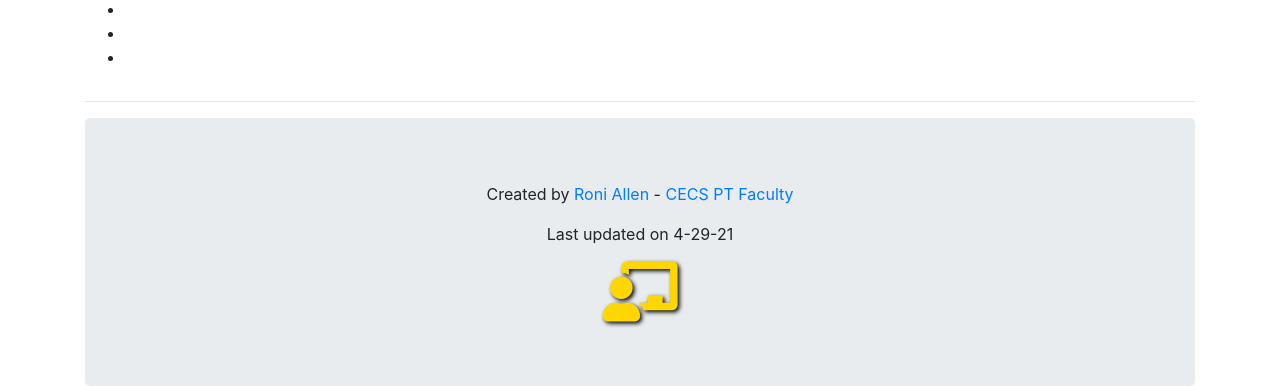
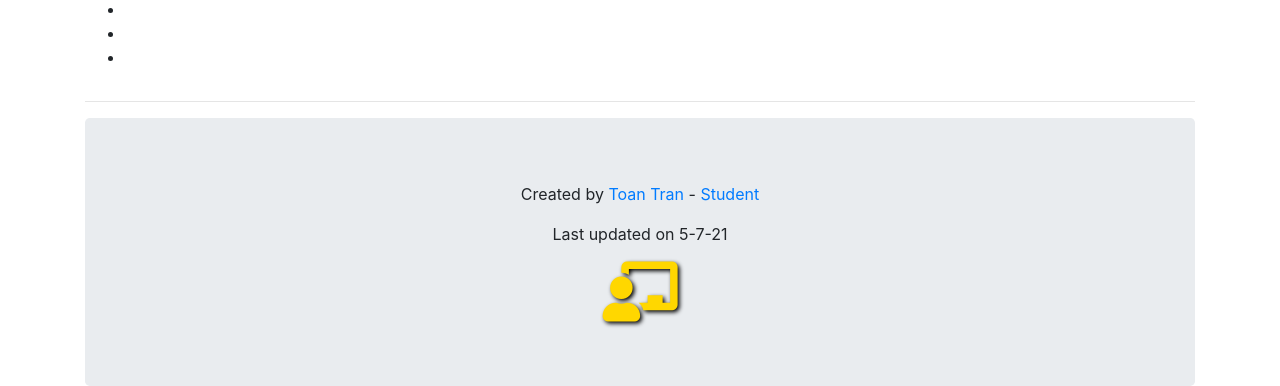
Before and after one commit to toantran603/cecs-bootstrap, a plain HTML site: page index.html in a window 1280 px wide. Shown: the part 529-915 px from the top of the page. Drawn offline with nearby package versions, Linux system fonts and the light colour scheme.

Commit message:
Update index.html

```diff
--- a/index.html
+++ b/index.html
@@ -60,7 +60,7 @@
    <hr class="featurette-divider">
 
 <div class="jumbotron text-center" style="margin-bottom:0">
-  <p>Created by <a href="mailto:r.allen@csulb.edu">Roni Allen</a> -  <a href="https://www.csulb.edu/college-of-engineering/roni-allen" target="_blank">CECS PT Faculty</a></p><p>Last updated on 4-29-21</p>
+  <p>Created by <a href="mailto:r.allen@csulb.edu">Toan Tran</a> -  <a href="https://www.csulb.edu/college-of-engineering/toan-tran" target="_blank">Student</a></p><p>Last updated on 5-7-21</p>
     <i class="fas fa-chalkboard-teacher" style="font-size:60px;color:gold;text-shadow:2px 2px 4px #000000;"></i>
 </div>
     </div>
```
